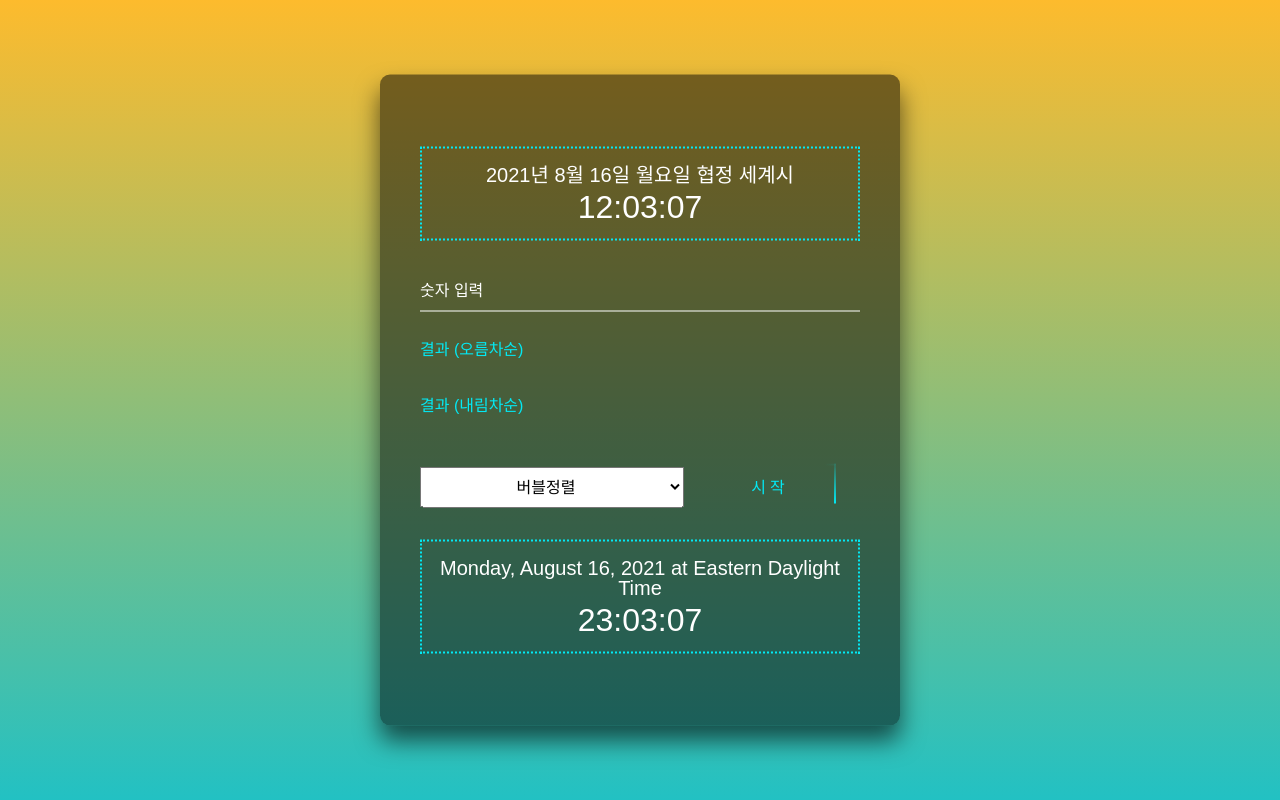
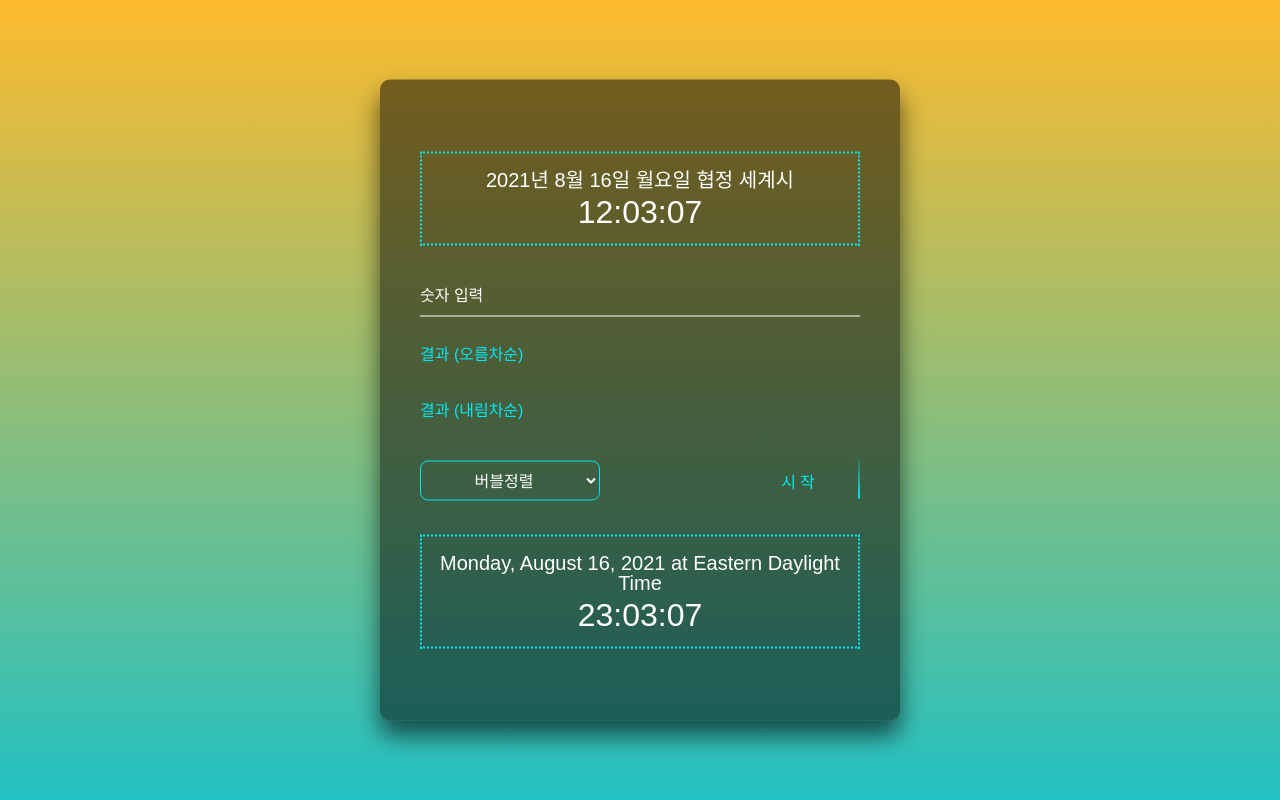
Before and after one commit to salybu/solarconnect-sorting, a React (Create React App) app: page / in a window 1280 px wide. Built offline with nearby package versions, Linux system fonts and the light colour scheme.

Commit message:
[Style] select 태그 디자인 수정

```diff
--- a/src/pages/Home/Home.js
+++ b/src/pages/Home/Home.js
@@ -93,6 +93,7 @@ const Home = () => {
           <h1>결과 (내림차순)</h1>
           <div>{sort.resultDesc}</div>
         </ResultField>
+        <div style={{ display: 'flex', justifyContent: 'space-between', alignItems: 'center' }}>
           <SelectField name='type' value={sort.type} onChange={changeSort}>
             <option value='bubble'>버블정렬</option>
             <option value='select'>선택정렬</option>
@@ -105,6 +106,7 @@ const Home = () => {
             <span></span>
             시작
           </StartButton>
+        </div>
       </form>
       <Timer locale='en-US' />
     </SortingMachineBox>
@@ -172,10 +174,16 @@ const ResultField = styled.div`
 `;
 
 const SelectField = styled.select`
+  outline: none;
+  border: 1px solid #03e9f4;
+  border-radius: 8px;
+  color: white;
+  background: transparent;
   padding: 10px 20px;
   font-size: 16px;
-  margin-right: 20px;
-  width: 60%;
+  /* margin-right: 20px; */
+  width: 180px;
+  height: 40px;
   text-align-last: center;
   text-align: center;
   -ms-text-align-last: center;
@@ -230,9 +238,9 @@ const StartButton = styled.button`
   text-transform: uppercase;
   overflow: hidden;
   transition: 0.5s;
-  margin-top: 10px;
+  /* margin-top: 10px; */
   letter-spacing: 4px;
-  width: 30%;
+  width: 120px;
 
   &:hover {
     background: #03e9f4;
```
Lines whose indentation alone changed are shown as unchanged.
